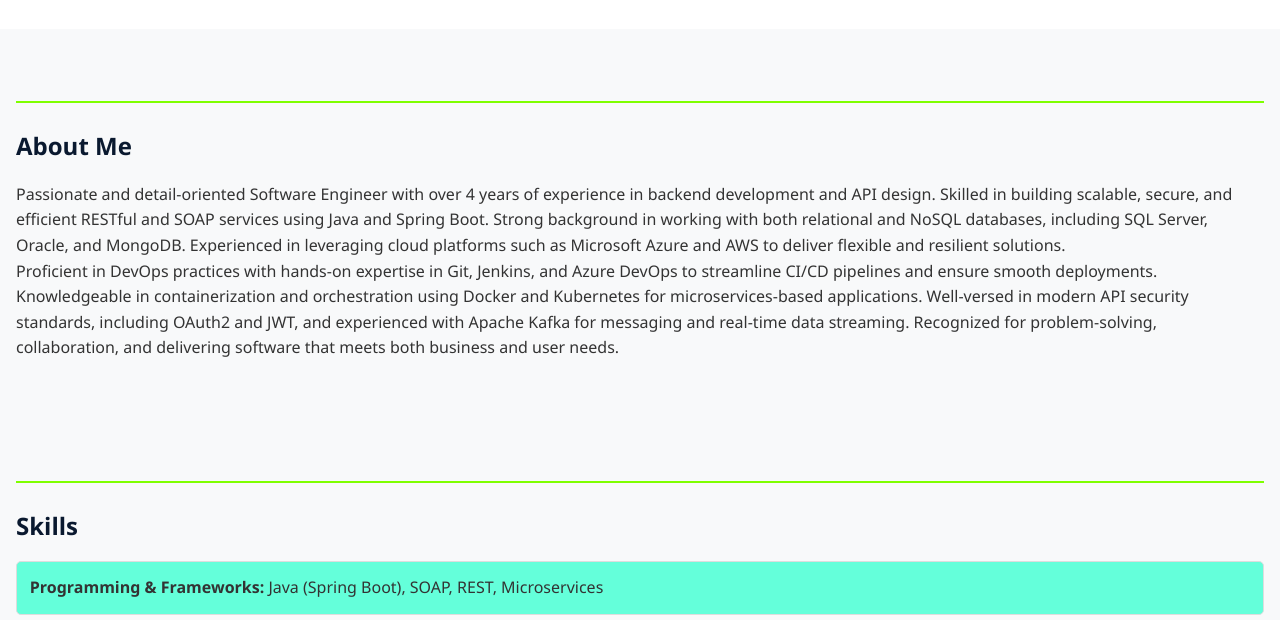
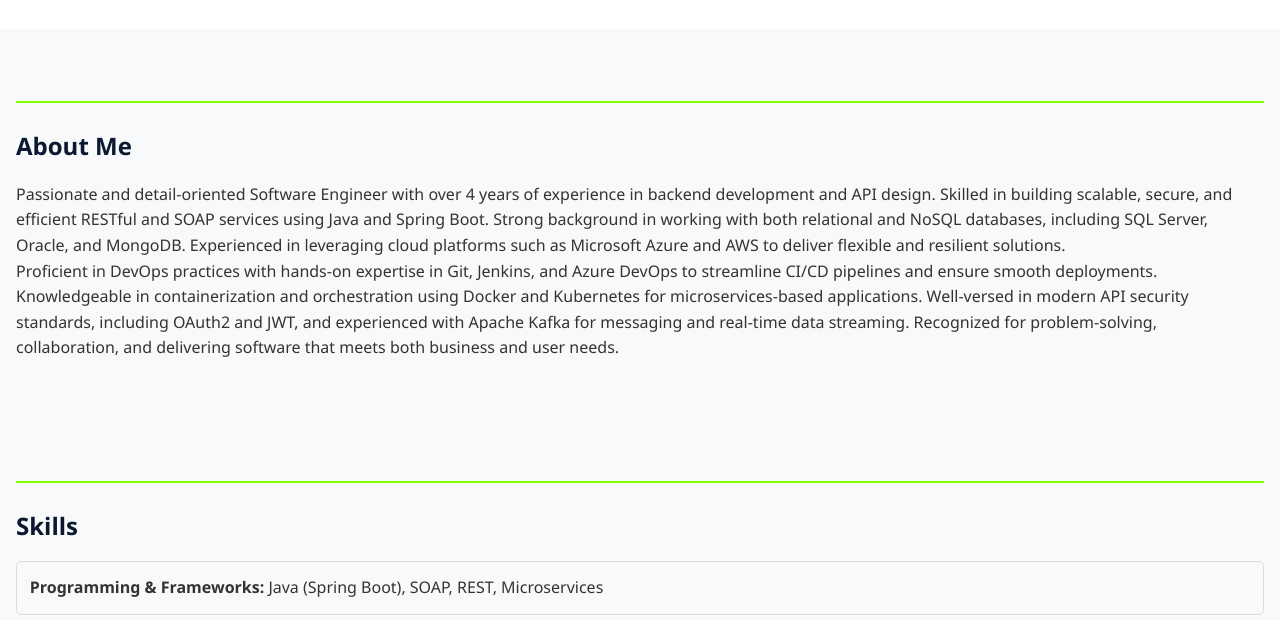
Before and after one commit to anthonymutuma/personal-profile-website, a plain HTML site: page index.html in a window 1280 px wide. Shown: the part 313-933 px from the top of the page. Drawn offline with Linux system fonts and the light colour scheme.

Commit message:
Changes for today

```diff
--- a/index.html
+++ b/index.html
@@ -114,7 +114,7 @@ header {
   color: var(--accent);
 }
 .skills-grid div {
-  background: var(--accent);
+/* background: var(--accent); */
   border: 1px solid #ddd;
   padding: 0.8rem;
   margin: 0.5rem 0;
```
